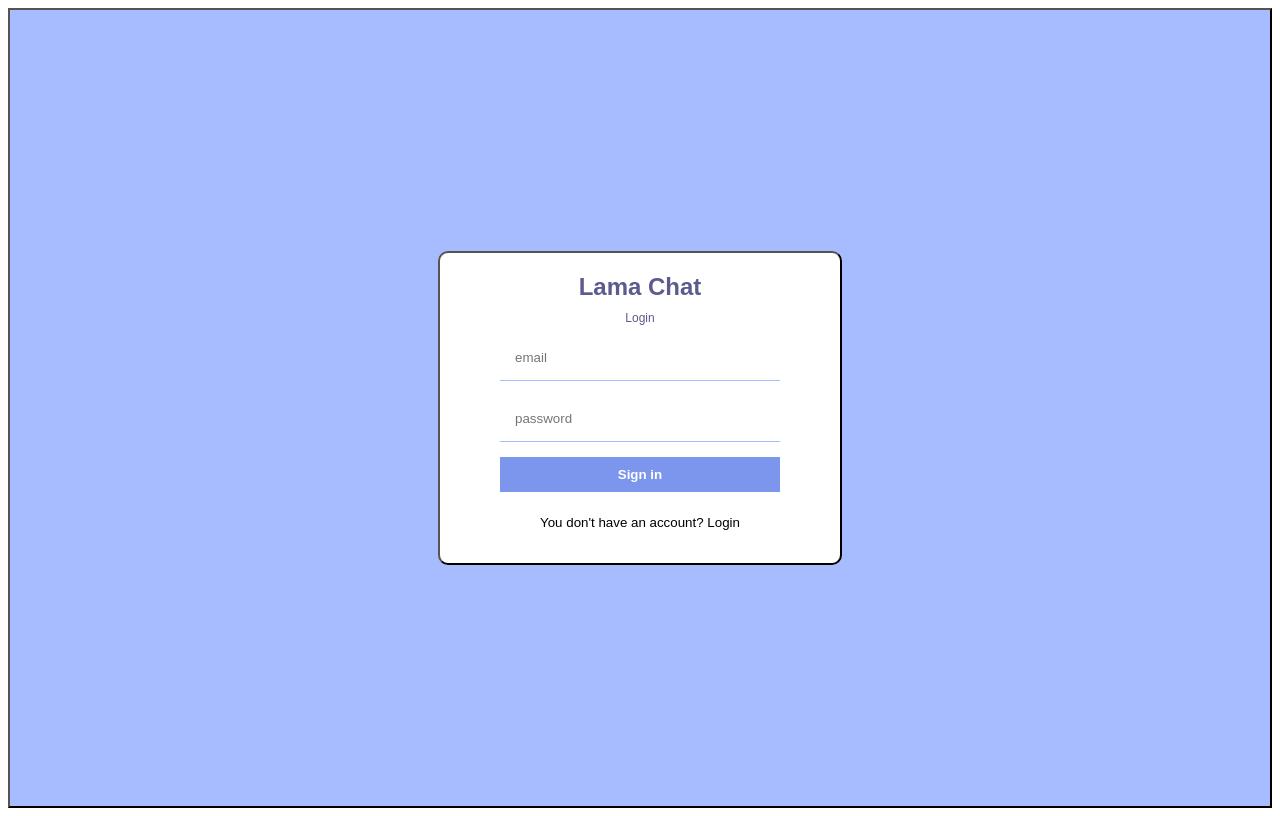
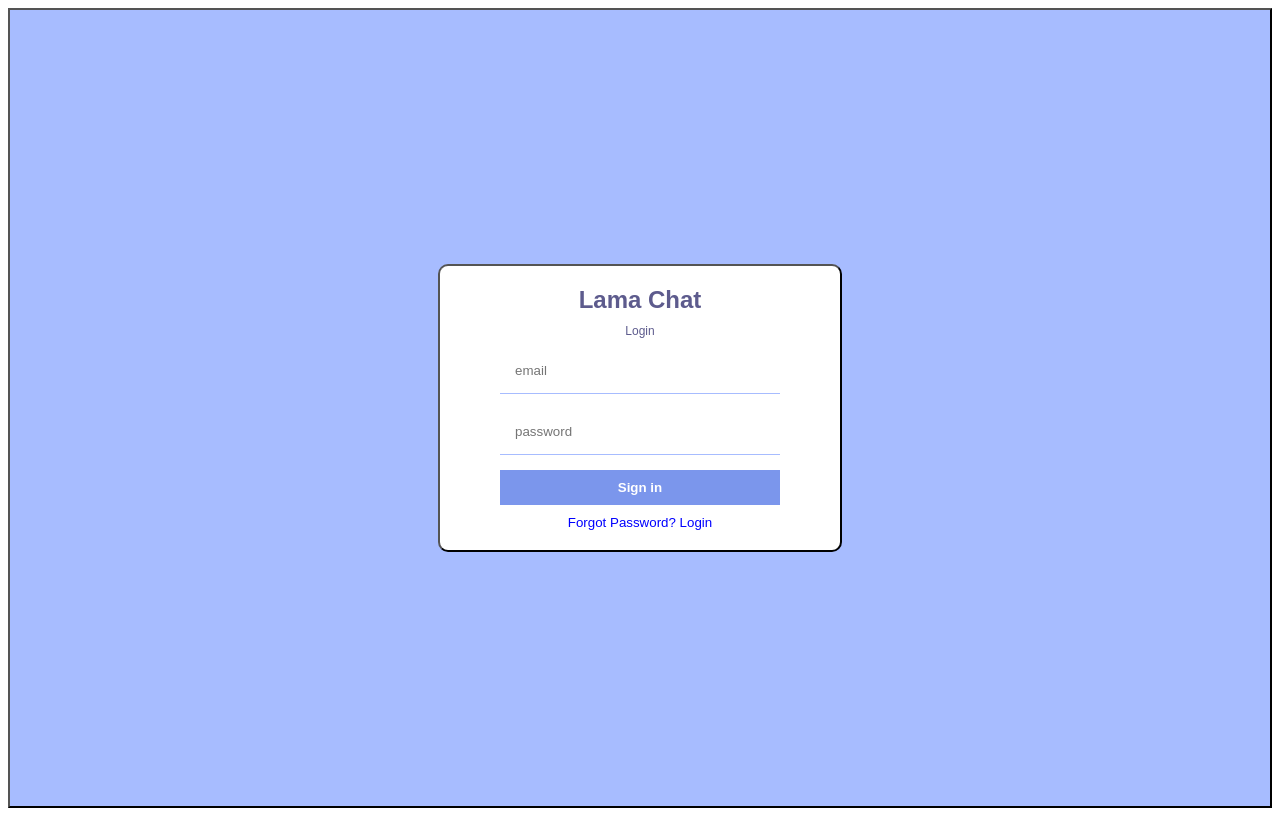
Before and after one commit to fogset/Chat_React, a React (Create React App) app: page / in a window 1280 px wide. Built offline with nearby package versions, Linux system fonts and the light colour scheme.

Commit message:
add forget password

```diff
--- a/src/pages/Login.jsx
+++ b/src/pages/Login.jsx
@@ -1,7 +1,10 @@
 import styled from "styled-components";
 import React, { useState } from "react";
 import { auth, app } from "../firebase";
-import { getAuth, signInWithEmailAndPassword } from "firebase/auth";
+import {
+    sendPasswordResetEmail,
+    signInWithEmailAndPassword,
+} from "firebase/auth";
 
 function Login() {
     const [userCredentials, setUserCredentials] = useState({});
@@ -29,6 +32,12 @@ function Login() {
             .catch((error) => {
                 setError(error.message);
             });
+    }
+    function handlePasswordReset() {
+        const email = prompt("Please enter your email");
+        sendPasswordResetEmail(auth, email).then(() => {
+            alert("Email sent! Check your inbox for password reset");
+        });
     }
     return (
         <Container>
@@ -61,7 +70,9 @@ function Login() {
                     </Button>
                 </Form>
                 {error && <Error>{error}</Error>}
-                <p>You don't have an account? Login</p>
+                <ForgetPassword onClick={handlePasswordReset}>
+                    Forgot Password? Login
+                </ForgetPassword>
             </Wrapper>
         </Container>
     );
@@ -120,3 +131,6 @@ const Button = styled.button`
 const Error = styled.div`
     color: red;
 `;
+const ForgetPassword = styled.div`
+    color: blue;
+`;
```
